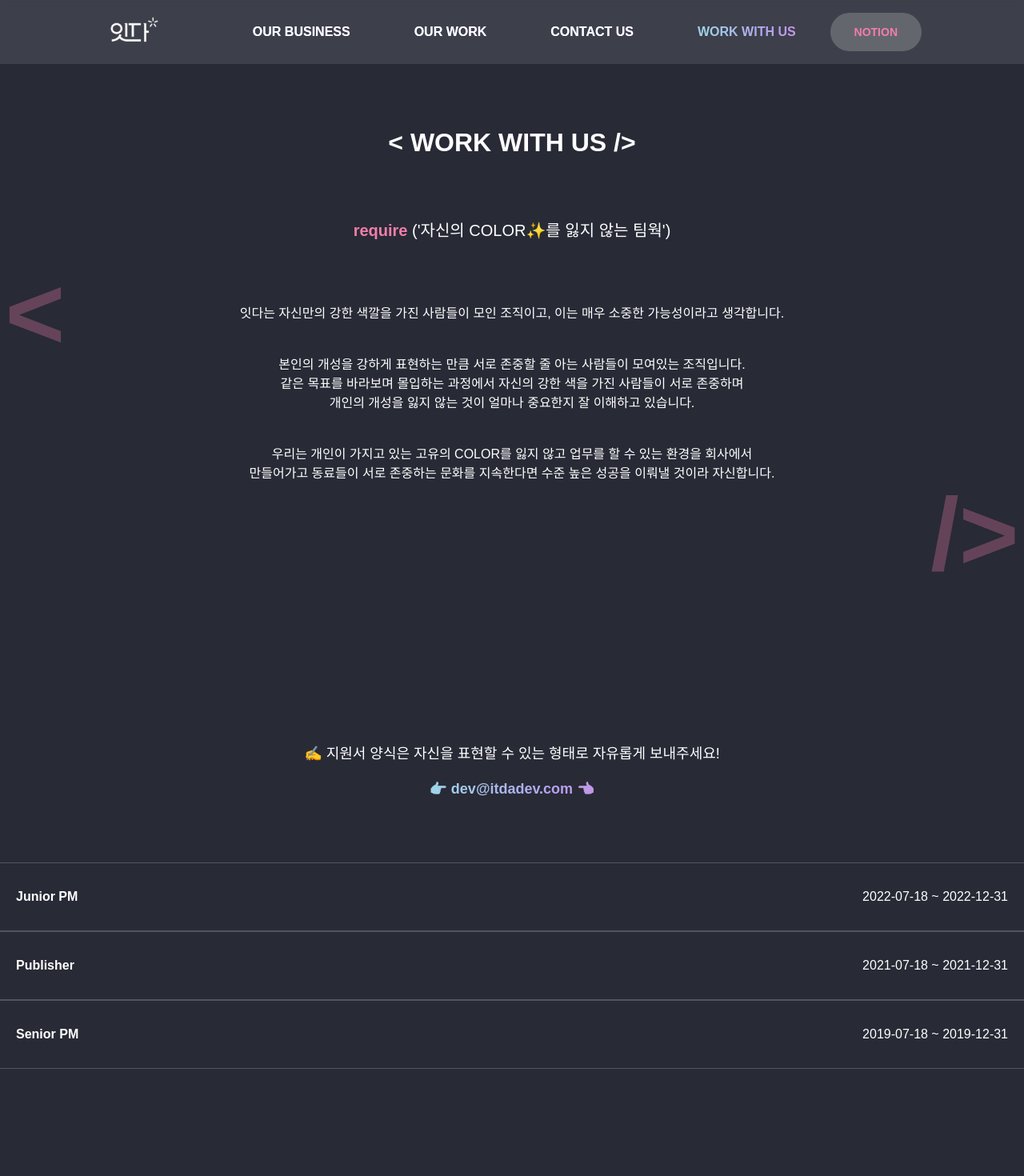
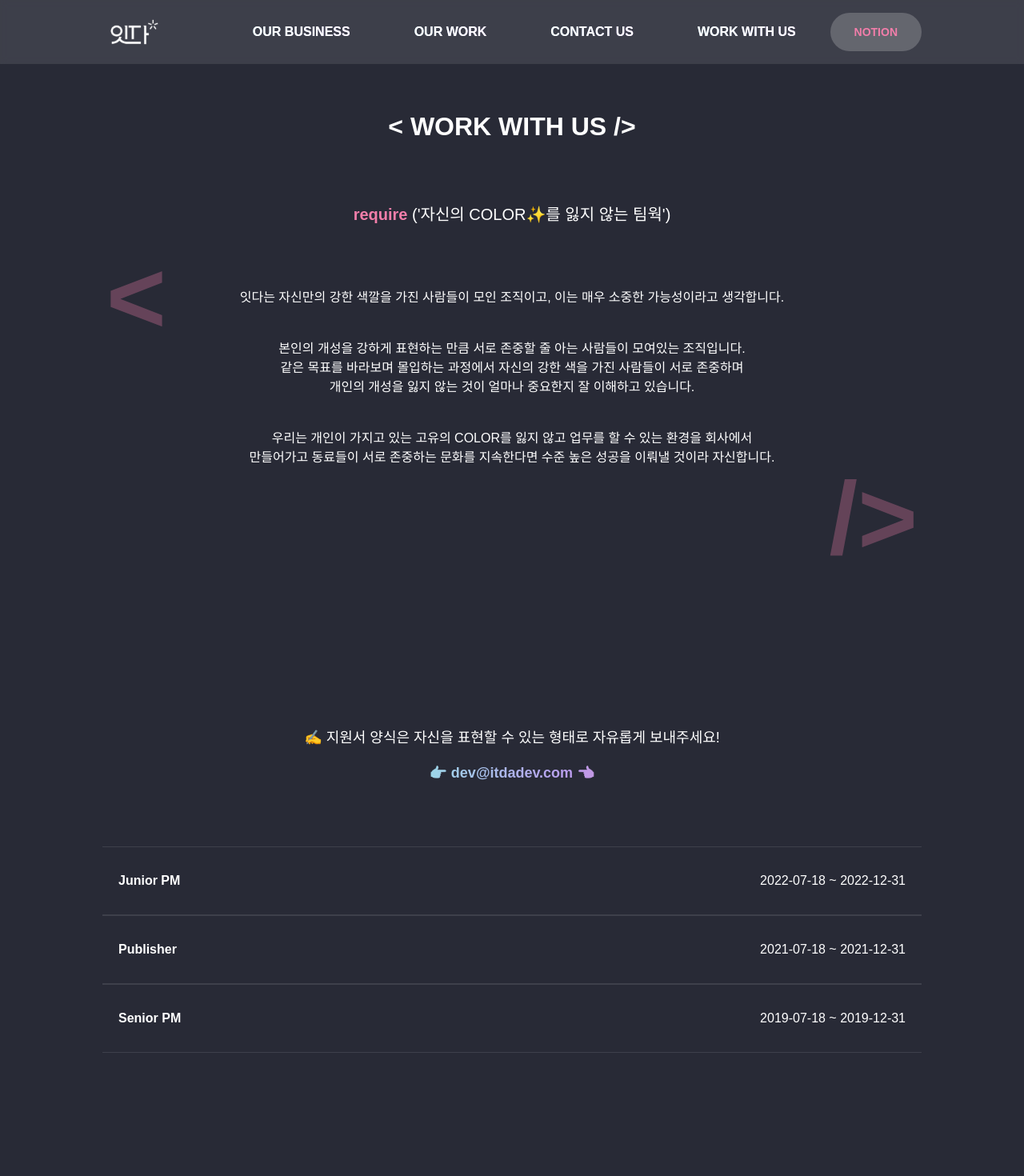
Before and after one commit to lillyYu/itda-platform, a React (Create React App) app in the folder client/: page /with-us in a window 1280 px wide. Shown: the top 1470 px of the page at 80% size. Built offline with nearby package versions, Linux system fonts and the light colour scheme; a web font is replaced by a local one.

Commit message:
nav navigate change

```diff
--- a/client/src/App.js
+++ b/client/src/App.js
@@ -6,12 +6,13 @@ import 'scss/commons/master.scss';
 import { Desktop } from "utils/MediaQuery";
 import "aos/dist/aos.css";
 import Aos from "aos";
-import { BrowserRouter, Route, Routes } from "react-router-dom";
+import { Route, Routes, useNavigate } from "react-router-dom";
 import Landing from "Landing";
 import WorkWithUs from "pages/subpages/work-with-us/WorkWithUs";
 
 function App() {
   const sections = useRef([]);
+  const navigate = useNavigate();
 
   const [navActive, setNavActive] = useState(false);
   const [isOpen, setOpen] = useState(false);
@@ -20,6 +21,7 @@ function App() {
     setNavActive(false);
     setOpen(false);
 
+    navigate('/')
     sections.current[index]?.scrollIntoView({
       behavior: 'smooth'
     });
@@ -36,7 +38,6 @@ function App() {
   })
 
   return (
-    <BrowserRouter>
     <div className="App">
       <Header
         handleScroll={handleScroll}
@@ -55,7 +56,6 @@ function App() {
 
       <Desktop><Footer/></Desktop>
     </div>
-    </BrowserRouter>
   );
 }
 
--- a/client/src/components/contact-form/Map.js
+++ b/client/src/components/contact-form/Map.js
@@ -1,5 +1,5 @@
 import { Marker, NaverMap, RenderAfterNavermapsLoaded } from 'react-naver-maps';
-import anchor from 'images/anchor2.svg'
+import anchor from 'images/anchor.svg'
 
 const Map = () => {
   return (
--- a/client/src/components/header/Nav.js
+++ b/client/src/components/header/Nav.js
@@ -1,6 +1,6 @@
 import Footer from "pages/Footer"
 import { Mobile } from "utils/MediaQuery"
-import { Link, NavLink } from "react-router-dom";
+import { NavLink } from "react-router-dom";
 
 const Nav = ({
   navActive,
@@ -12,16 +12,22 @@ const Nav = ({
     <nav className={navActive ? "active" : undefined}>
       <ul>
         <li onClick={() => handleScroll(1)}>
-          <Link to="/">OUR BUSINESS</Link>
+          OUR BUSINESS
         </li>
         <li onClick={() => handleScroll(2)}>
-          <Link to="/">OUR WORK</Link>
+          OUR WORK
         </li>
         <li onClick={() => handleScroll(3)}>
-          <Link to="/">CONTACT US</Link>
+          CONTACT US
         </li>
-        <li onClick={() => {setNavActive(false); setOpen(false);}}>
-          <NavLink to="/with-us" activeclassname="active" >WORK WITH US</NavLink>
+        <li onClick={() => {
+          setNavActive(false);
+          setOpen(false);
+        }}>
+          <NavLink
+            to="/with-us"
+            activeclassname="active"
+          >WORK WITH US</NavLink>
         </li>
       </ul>
 
--- a/client/src/index.js
+++ b/client/src/index.js
@@ -1,10 +1,13 @@
 import React from 'react';
 import ReactDOM from 'react-dom/client';
+import { BrowserRouter } from 'react-router-dom';
 import App from './App';
 
 const root = ReactDOM.createRoot(document.getElementById('root'));
 root.render(
   <React.StrictMode>
-    <App />
+    <BrowserRouter>
+      <App />
+    </BrowserRouter>
   </React.StrictMode>
 );
--- a/client/src/pages/Header.js
+++ b/client/src/pages/Header.js
@@ -3,7 +3,6 @@ import Nav from "components/header/Nav";
 import 'scss/pages/header.scss';
 import { Twirl as Hamburger } from 'hamburger-react'
 import { Desktop, Mobile } from "utils/MediaQuery";
-import { Link } from "react-router-dom";
 
 const Header = ({
   handleScroll,
@@ -41,23 +40,28 @@ const Header = ({
               handleScroll={handleScroll}
             />
           </div>
+
           <Nav
             navActive={navActive}
             handleScroll={handleScroll}
             setNavActive={setNavActive}
             setOpen={setOpen}
           />
+
         </Mobile>
 
         <Desktop>
-          <Link to="/">
-            <Logo
-              width='80'
-              handleScroll={handleScroll}
-            />
-          </Link>
+          <Logo
+            width='80'
+            handleScroll={handleScroll}
+          />
 
-          <Nav handleScroll={handleScroll}/>
+          <Nav
+            navActive={navActive}
+            handleScroll={handleScroll}
+            setNavActive={setNavActive}
+            setOpen={setOpen}
+          />
         </Desktop>
       </div>
     </header>
--- a/client/src/pages/subpages/work-with-us/WorkWithUs.js
+++ b/client/src/pages/subpages/work-with-us/WorkWithUs.js
@@ -65,7 +65,7 @@ const WorkWithUs = () => {
                   text={"dev@itdadev.com"}
                   onCopy={() => setMessage(true)}
                 >
-                  <span>👉 dev@itdadev.com 👈</span>
+                  <span>👉 <u>dev@itdadev.com</u> 👈</span>
                 </CopyToClipboard>
               </p>
 
--- a/client/src/pages/subpages/work-with-us/board/BoardItem.js
+++ b/client/src/pages/subpages/work-with-us/board/BoardItem.js
@@ -18,12 +18,12 @@ const BoardItem = ({
 
   return (
     <div className={`accordionSection ${setActive}`}>
-      <button className="accordion" onClick={toggleAccordion}>
+      <div className="accordion" onClick={toggleAccordion}>
         <p className="accordionTitle">
           <strong>{data.title}</strong>
           <time>{data.from} ~ {data.to}</time>
         </p>
-      </button>
+      </div>
 
       <div
         ref={content}
--- a/client/src/scss/commons/var.scss
+++ b/client/src/scss/commons/var.scss
@@ -38,6 +38,7 @@ $breakpoint-desktop: 1024px;
 
 // box shadows
 $left-bs: -2rem 0px 3rem rgba(0, 0, 0, 0.25);
+$left-right-bs: -2rem 2px 3rem rgba(0, 0, 0, 0.25);
 
 // fonts styling
 @mixin gradientFont {
--- a/client/src/scss/pages/header.scss
+++ b/client/src/scss/pages/header.scss
@@ -26,7 +26,6 @@
           text-align: center;
           cursor: pointer;
 
-          a {
           @include grientFontAnimate();
           font-size: 1.6rem;
           text-transform: uppercase;
@@ -34,7 +33,6 @@
           &:hover,
           &.active {
             color: rgba(0, 0, 0, 0);
-            }
           }
         }
       }
--- a/client/src/scss/pages/subpages/work-with-us.scss
+++ b/client/src/scss/pages/subpages/work-with-us.scss
@@ -3,9 +3,10 @@
 .work-with-us {
   position: relative;
   padding-top: 3rem;
+  @include paddingInline();
 
   @include desktop {
-    padding-top: 8rem;
+    padding-top: 6rem;
   }
 
   .work-with-us-wrap {
@@ -45,6 +46,7 @@
           @include webMargin();
           position: relative;
           min-height: 30rem;
+
           @include desktop {
             margin-top: 3rem;
           }
@@ -127,23 +129,28 @@
 
         ul {
           li {
-            border-top: 1px solid $opacity-white-20;
-            border-bottom: 1px solid $opacity-white-20;
+            .accordionSection {
+              position: relative;
+              border-top: 1px solid $opacity-white-10;
+              border-bottom: 1px solid $opacity-white-10;
+              transition: all 0.3s;
 
-            .accordionSection {
               &.active {
-                box-shadow: $left-bs;
+                border: none;
+                box-shadow: $left-right-bs;
+                z-index: 20;
               }
 
               .accordion {
                 width: 100%;
+                background-color: transparent;
 
-                p {
+                .accordionTitle {
                   @include flexCenterBetween();
                   width: 100%;
                   padding: 3rem 2rem;
                   color: white;
-                  background-color: $base-black-color;
+                  cursor: pointer;
                 }
               }
 
```
Also changed, not shown: client/src/images/anchor.svg, client/src/images/anchor4.svg. Lines whose indentation alone changed are shown as unchanged.
